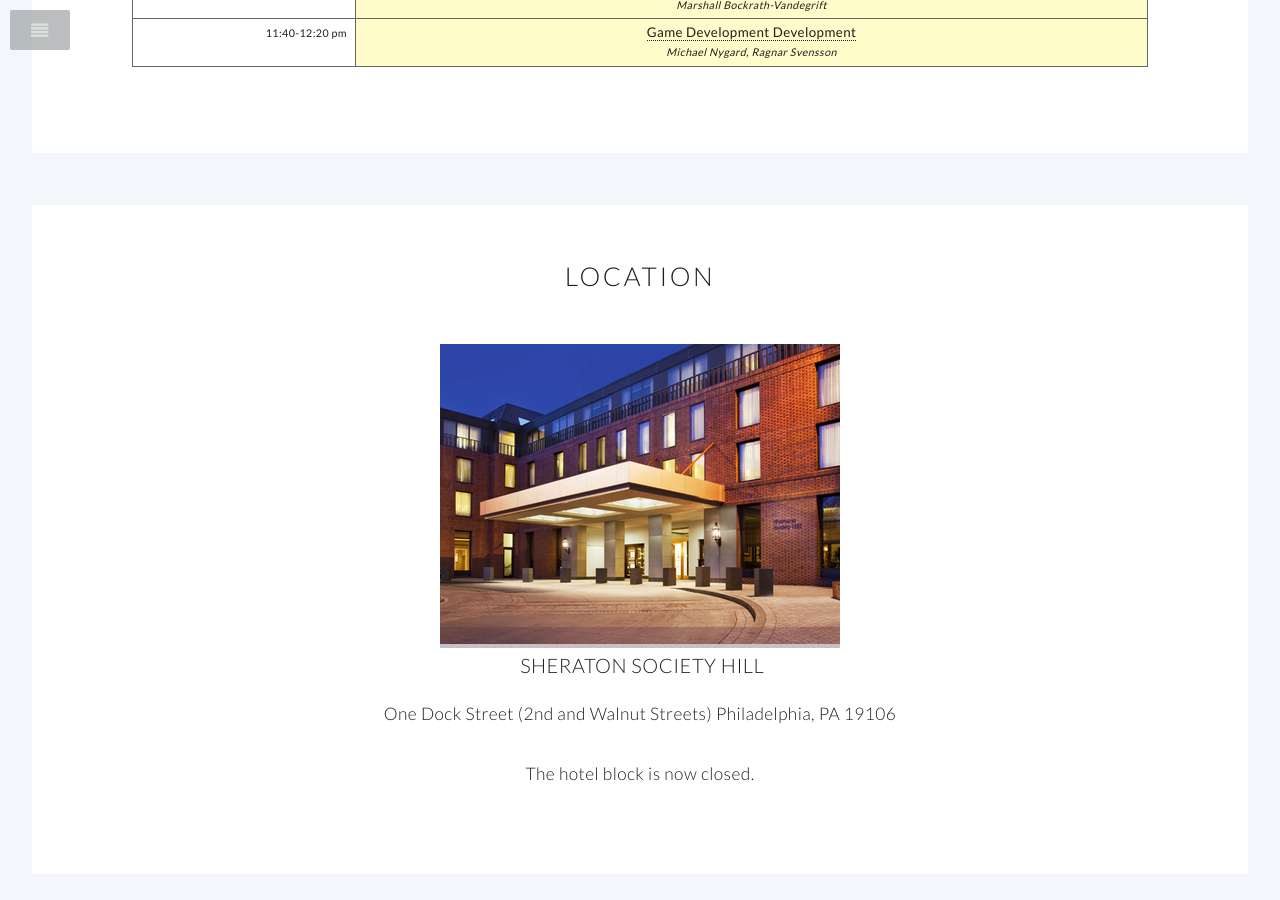
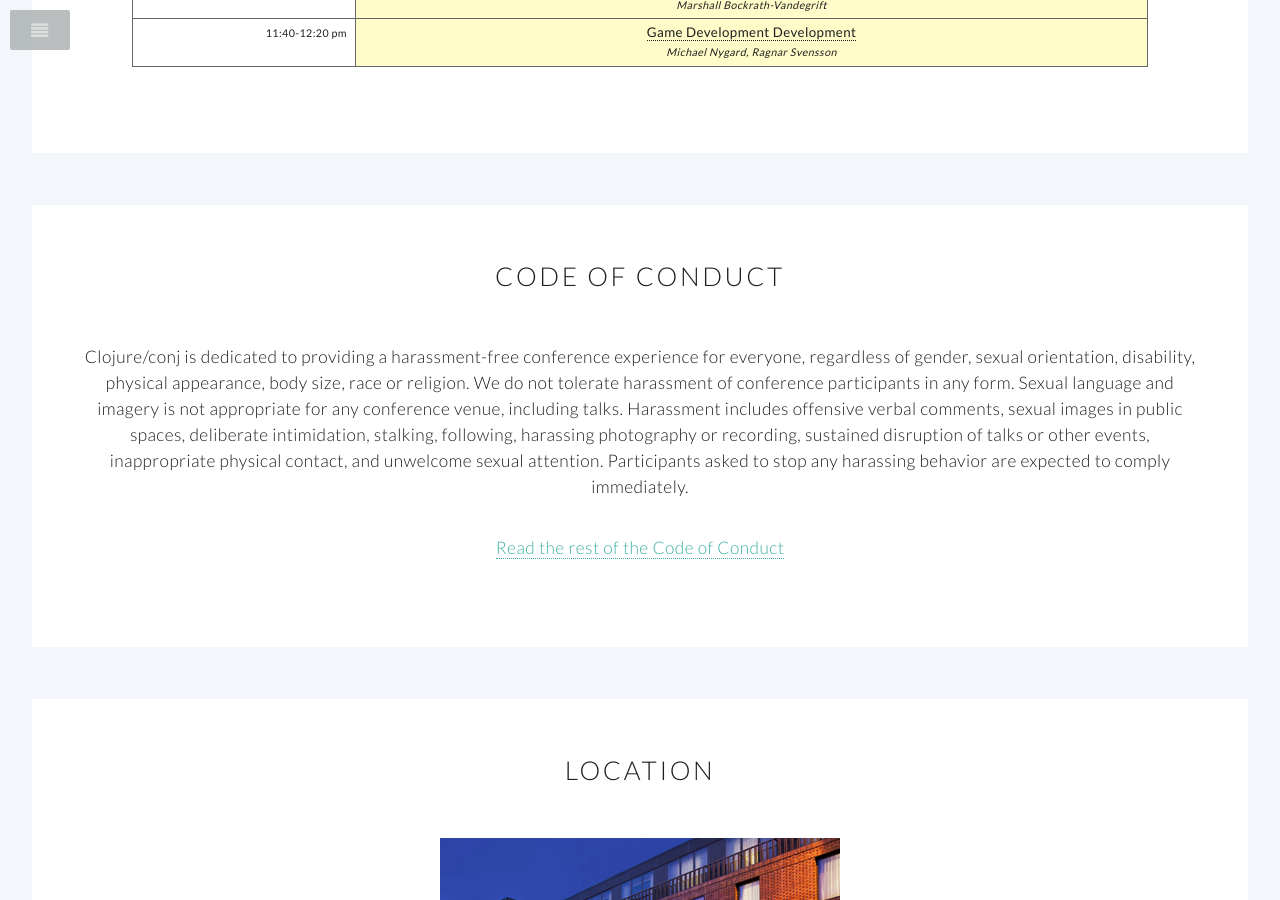
Before and after one commit to clojureconj/clojureconj.github.io, a Jekyll site: the page built from index.html, in a window 1280 px wide and 900 px high, scrolled down 3320 px. Built offline with Jekyll 4.4.1, drawn with Linux system fonts in a browser that asks for light colours.

Commit message:
adding coc to front page

```diff
--- a/_layouts/home.html
+++ b/_layouts/home.html
@@ -412,6 +412,19 @@
 					<section class="wrapper style3 container special">
 
 						<header class="major">
+						  <h2><a id="location">Code of Conduct</a></h2>
+						</header>
+
+							<section>
+								<p>Clojure/conj is dedicated to providing a harassment-free conference experience for everyone, regardless of gender, sexual orientation, disability, physical appearance, body size, race or religion. We do not tolerate harassment of conference participants in any form. Sexual language and imagery is not appropriate for any conference venue, including talks. Harassment includes offensive verbal comments, sexual images in public spaces, deliberate intimidation, stalking, following, harassing photography or recording, sustained disruption of talks or other events, inappropriate physical contact, and unwelcome sexual attention. Participants asked to stop any harassing behavior are expected to comply immediately.</p>
+								<p><a href="policies">Read the rest of the Code of Conduct</a></p>
+							</section>
+
+					</section>
+
+					<section class="wrapper style3 container special">
+
+						<header class="major">
 						  <h2><a id="location">location</a></h2>
 						</header>
 
```
